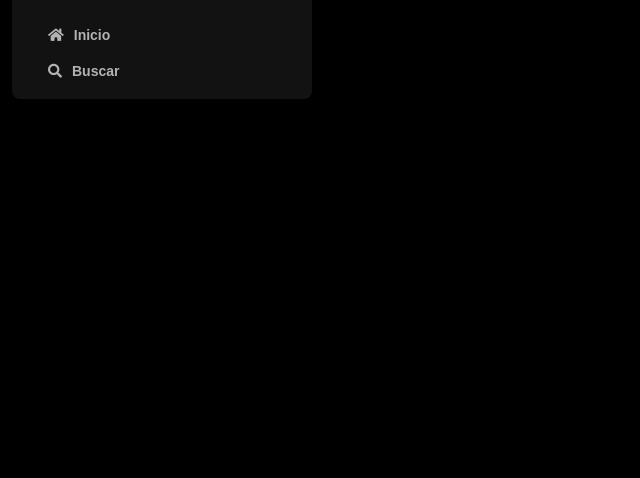
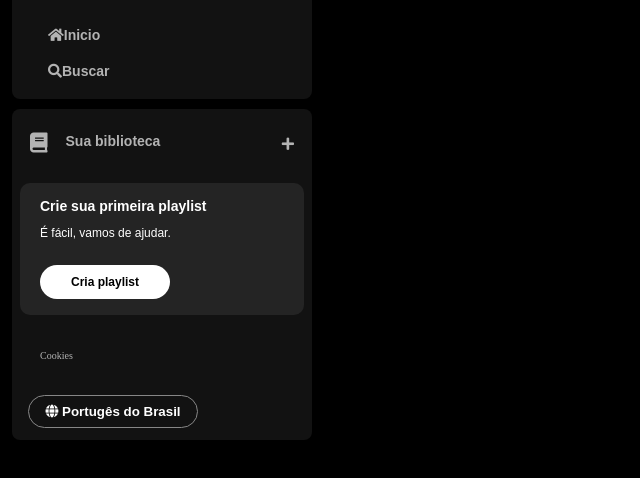
Before and after one commit to pierresouza/sportify-imersao, a plain HTML site: page index.html in a window 1280 px wide. Shown: the part 74-552 px from the top of the page, without its empty margins (0-640 px from the left). Drawn offline with Linux system fonts and the light colour scheme.

Commit message:
chore: create library section

```diff
--- a/index.html
+++ b/index.html
@@ -4,7 +4,7 @@
     <meta charset="UTF-8" />
     <meta name="viewport" content="width=device-width, initial-scale=1.0" />
     <title>Spotify Imersão</title>
-    <link rel="stylesheet" href="reset.css">
+    <link rel="stylesheet" href="reset.css" />
     <link rel="stylesheet" href="styles.css" />
     <link
       rel="stylesheet"
@@ -27,7 +27,6 @@
             <img src="./assets/icons/logo-spotify.png" alt="Logo do spotify" />
           </a>
         </div>
-          <div>
         <ul>
           <li>
             <a href=""><span class="fa fa-home"> </span><span>Inicio</span></a>
@@ -36,16 +35,35 @@
             <a href=""><span class="fa fa-search"> </span><span>Buscar</span></a>
           </li>
         </ul>
+      </nav>
+      <div class="library">
+        <div class="library__content">
+          <button class="library__button">
+            <span class="fa fas fa-book"></span>
+            <span>Sua biblioteca</span>
+          </button>
+          <span class="fa fa-plus"></span>
+        </div>
+
+        <section class="section-playlist">
+          <div class="section-playlist__content">
+            <span class="text title">Crie sua primeira playlist</span>
+            <span class="text subtitle">É fácil, vamos de ajudar.</span>
+            <button class="section-playlist__button">
+              <span>Cria playlist</span>
+            </button>
+          </div>
+        </section>
+        <div class="cookies">
+          <a href="">Cookies</a>
+        </div>
+        <div class="languages">
+          <button class="languages__button">
+            <span class="fa fa-globe"></span>
+            <span>Portugês do Brasil</span>
+          </button>
         </div>
       </div>
-      </nav>
-      <nav class="sidebar__library">
-        <div>
-          <ul>
-            <li>Biblioteca</li>
-          </ul>
-        </div>
-      </nav>
     </div>
   </body>
 </html>
--- a/styles.css
+++ b/styles.css
@@ -1,7 +1,6 @@
 body {
   background-color: #000;
 }
-
 .sidebar {
   position: fixed;
   top: 0;
@@ -37,15 +36,133 @@ body {
   padding: 10px 0;
 }
 
-.fa {
-  margin-right: 10px;
-}
-
 .sidebar nav ul li a {
-  gap: 8px;
   color: #b3b3b3;
   text-decoration: none;
   font-weight: 600;
   font-size: 14px;
   font-family: "DM Sans", sans-serif;
 }
+
+.library {
+  background-color: #121212;
+  border-radius: 8px;
+  display: flex;
+  justify-content: space-between;
+  flex-direction: column;
+  padding: 4px 8px;
+  color: #b3b3b3;
+  font-weight: 600;
+  font-size: 14px;
+  margin-top: 10px;
+}
+
+.library .library__content {
+  display: flex;
+  justify-content: space-between;
+}
+
+.library .library__button {
+  display: flex;
+  margin-right: 10px;
+  color: #b3b3b3;
+  background-color: transparent;
+  border: 0px;
+  font-size: 14px;
+  font-weight: 700;
+  font-family: "DM Sans", sans-serif;
+  text-align: center;
+  text-decoration: none;
+  text-transform: none;
+  padding: 20px 10px;
+}
+
+.library .library__button .fa {
+  font-size: 20px;
+  margin-right: 10px;
+  font-weight: 300;
+  padding-right: 8px;
+}
+
+.library .library__content .fa-plus {
+  margin: 24px 10px;
+}
+
+.section-playlist {
+  display: flex;
+  align-items: flex-start;
+  justify-content: space-between;
+  gap: 20px;
+  background-color: #242424;
+  color: #b3b3b3;
+  font-weight: 600;
+  font-size: 14px;
+  margin: 8px 0px;
+  padding: 16px 20px;
+  border-radius: 10px;
+}
+
+.section-playlist .section-playlist__content {
+  display: flex;
+  flex-direction: column;
+}
+
+.section-playlist__content .text {
+  padding-bottom: 14px;
+  color: #fff;
+  font-family: "DM Sans", sans-serif;
+}
+
+.section-playlist__content .title {
+  font-weight: 700;
+}
+
+.section-playlist__content .subtitle {
+  font-weight: 500;
+  font-size: 12px;
+}
+
+.section-playlist__content .section-playlist__button {
+  display: flex;
+  justify-content: center;
+  background-color: #fff;
+  color: #000;
+  border-radius: 20px;
+  font-size: 12px;
+  font-weight: 700;
+  font-family: "DM Sans", sans-serif;
+  text-decoration: none;
+  text-transform: none;
+  padding: 10px;
+  margin-top: 12px;
+  border: 0;
+  width: 130px;
+}
+
+.sidebar .cookies {
+  margin: 25px 20px;
+}
+
+.sidebar .cookies a {
+  color: #b3b3b3;
+  font-weight: 500;
+  font-size: 10px;
+  text-decoration: none;
+}
+
+.sidebar .cookies a:hover {
+  text-decoration: underline;
+}
+
+.languages .languages__button {
+  background-color: transparent;
+  border: 1px solid #878787;
+  color: #fff;
+  font-weight: bold;
+  cursor: pointer;
+  align-items: center;
+  width: 170px;
+  margin: 8px;
+  padding: 8px;
+  border-radius: 20px;
+}
```
Lines whose indentation alone changed are shown as unchanged.
